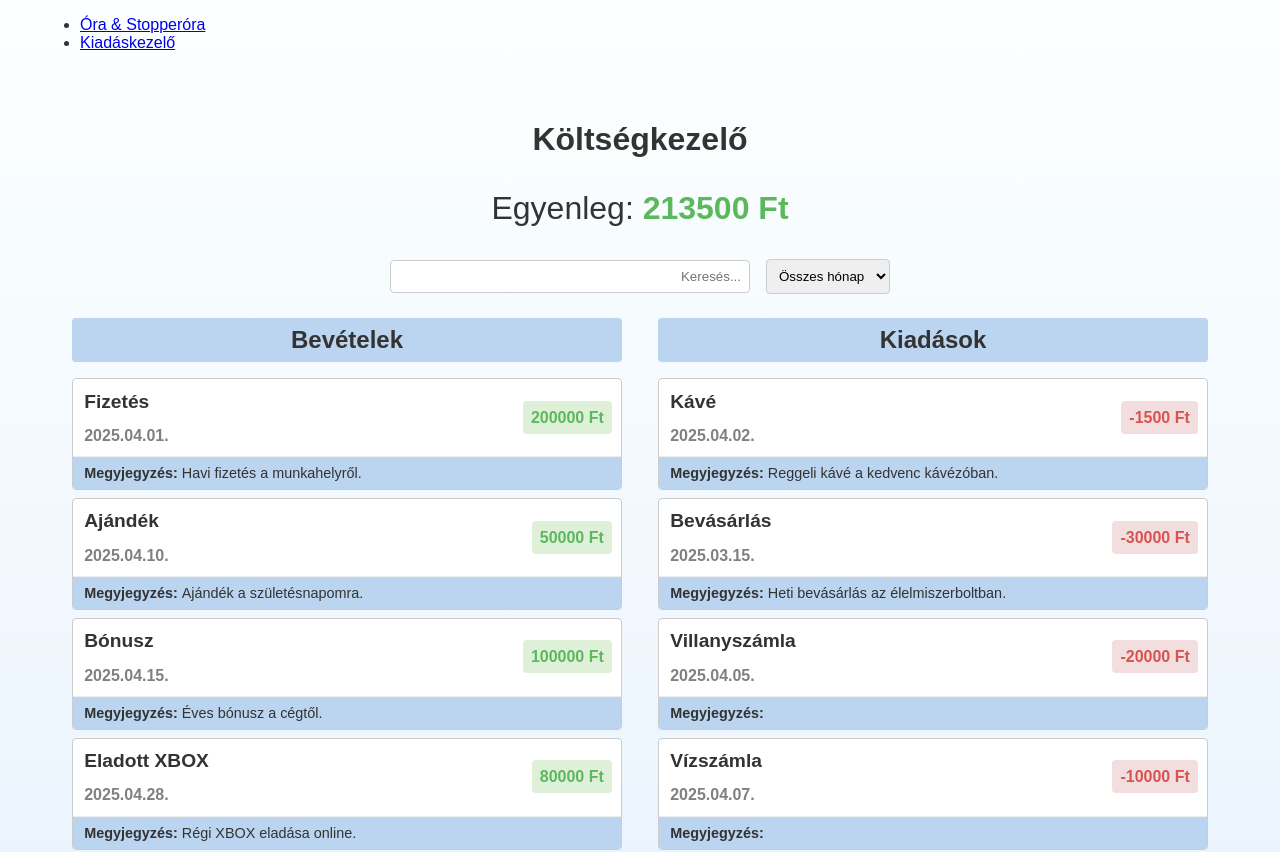
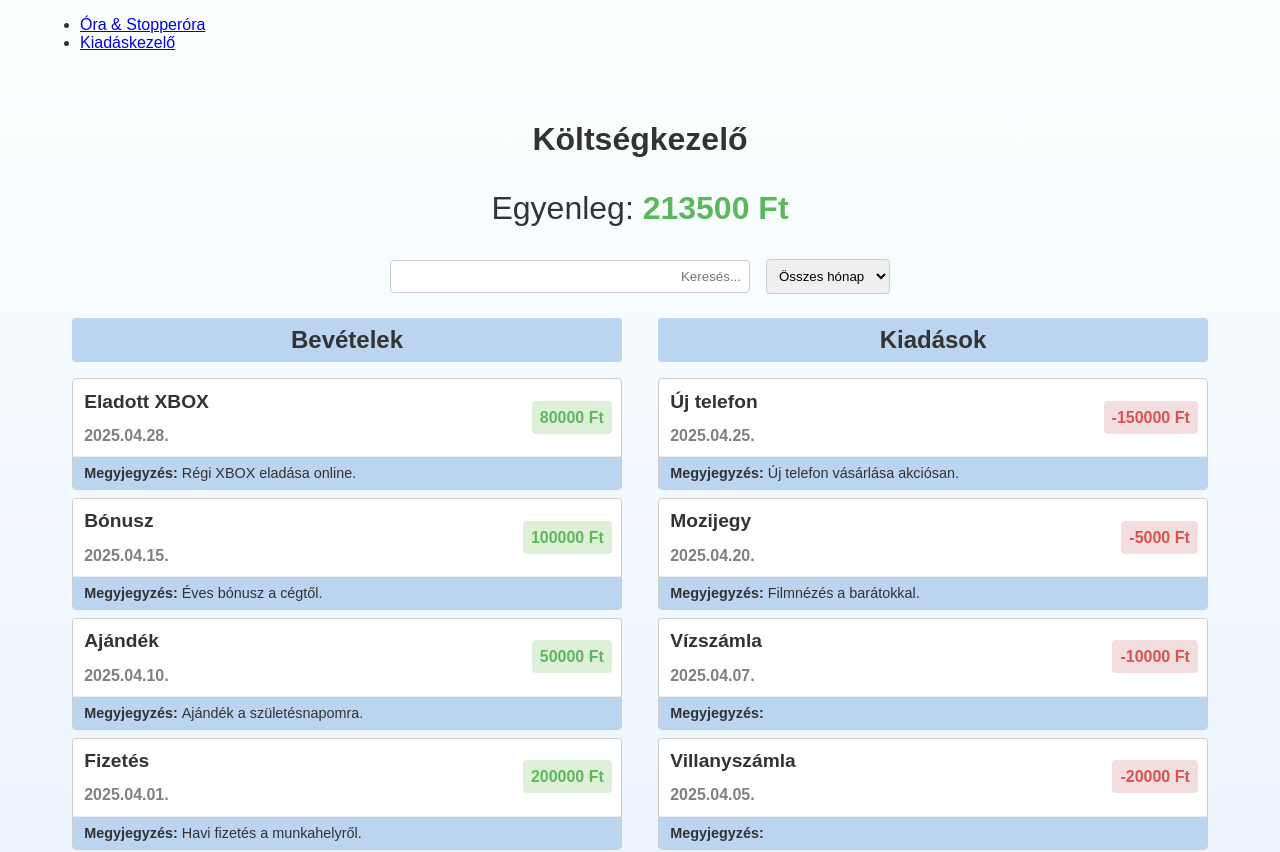
Before and after one commit to szbgreg/react, a React (Vite) app: page /expense in a window 1280 px wide. Shown: the top 852 px of the page. Built offline with nearby package versions, Linux system fonts and the light colour scheme.

Commit message:
add: Rendezés dátum szerint

```diff
--- a/src/ExpenseApp/ExpenseApp.jsx
+++ b/src/ExpenseApp/ExpenseApp.jsx
@@ -12,7 +12,8 @@ function ExpenseApp() {
   const [filterMonth, setFilterMonth] = useState("");
 
   // Szűrjük a tranzakciókat a keresett szöveg és a hónap alapján
-  const filteredTransactions = transactions.filter((t) => {
+  const filteredTransactions = transactions
+    .filter((t) => {
       const matchesText = t.description
         .toLowerCase()
         .includes(searchText.toLowerCase());
@@ -22,7 +23,8 @@ function ExpenseApp() {
         : true;
 
       return matchesText && matchesMonth;
-  });
+    })
+    .sort((a, b) => new Date(b.date) - new Date(a.date));
 
   const addTransaction = (data) => {
     setTransactions([...transactions, data]);
```
Lines whose indentation alone changed are shown as unchanged.
